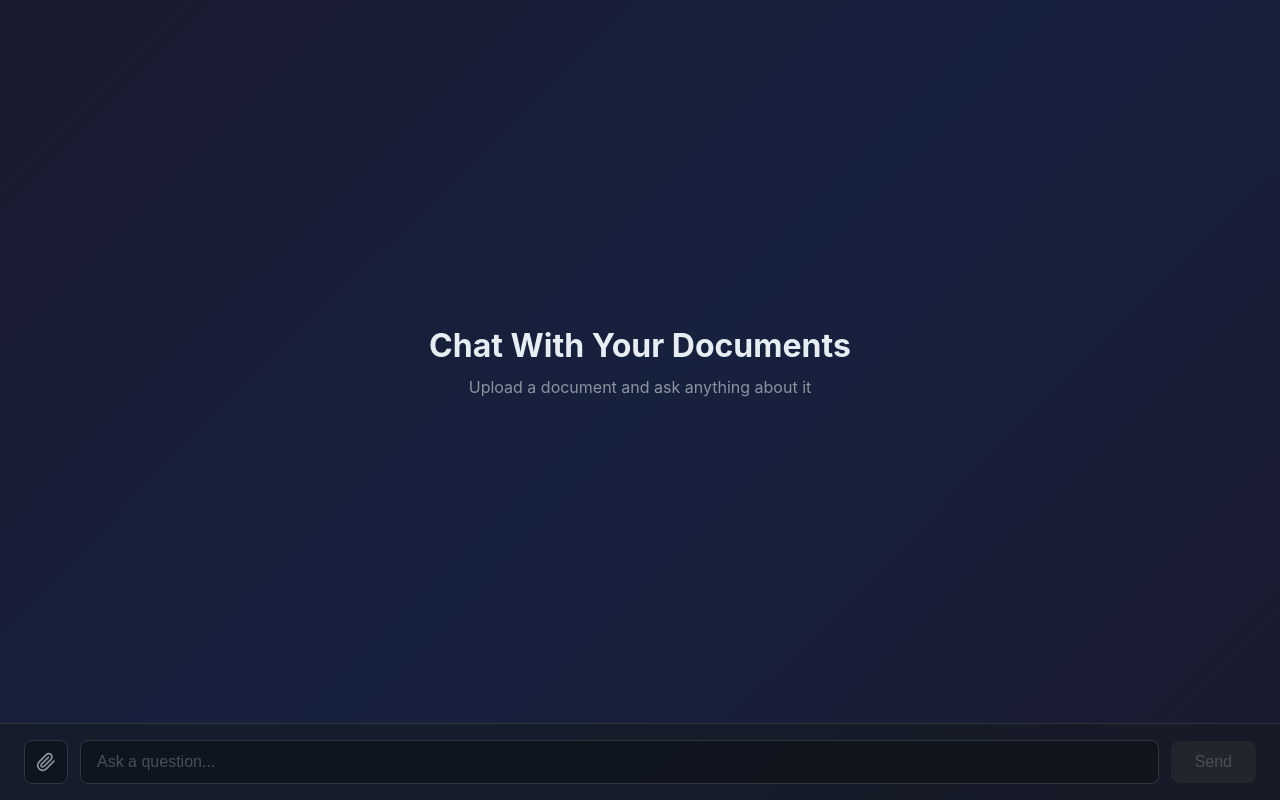
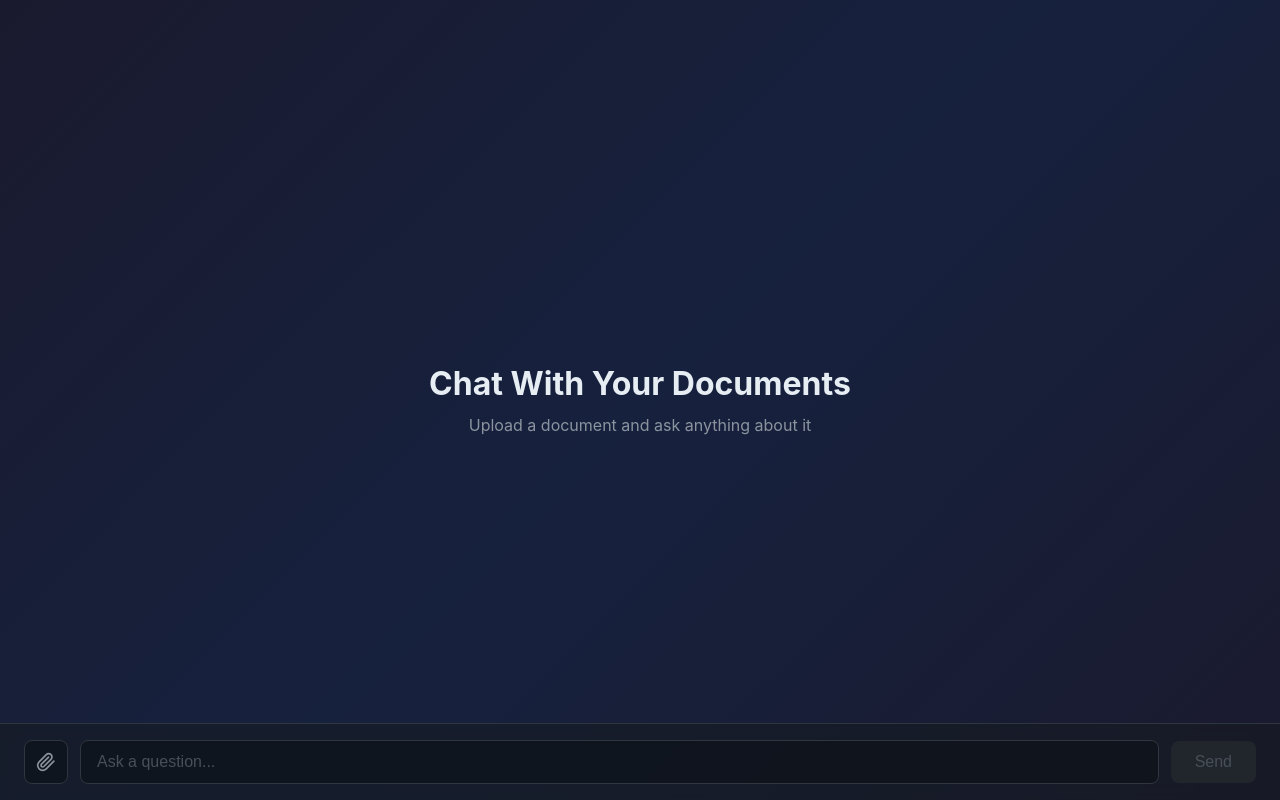
Before and after one commit to soorajjsbabu/chat-with-docs, a Vue app in the folder frontend/: page / in a window 1280 px wide. Built offline with nearby package versions, Linux system fonts and the light colour scheme.

Commit message:
feat: smooth animated transition from welcome screen to chat header

```diff
--- a/frontend/src/App.vue
+++ b/frontend/src/App.vue
@@ -14,6 +14,7 @@ const uploadStatus = ref('')
 const fileInput = ref(null)
 const isDragOver = ref(false)
 const modalOpen = ref(false)
+const isTransitioning = ref(false)
 
 const uploadedFiles = ref([])
 
@@ -97,7 +98,7 @@ async function uploadFiles() {
 
     setTimeout(() => {
       closeModal()
-    }, 2000)
+    }, 0.500)
   } catch (err) {
     uploadStatus.value = `Upload failed: ${err.message}`
   } finally {
@@ -108,6 +109,14 @@ async function uploadFiles() {
 async function sendMessage() {
   const question = input.value.trim()
   if (!question || loading.value) return
+
+  if (messages.value.length === 0) {
+    isTransitioning.value = true
+    await nextTick()
+    setTimeout(() => {
+      isTransitioning.value = false
+    }, 800)
+  }
 
   messages.value.push({
     role: 'user',
@@ -198,19 +207,26 @@ watch(loading, scrollToBottom)
 
 <template>
   <div class="app">
-    <transition name="header">
-      <header v-if="messages.length" class="small-header">
-        <h1>Chat With Your Documents</h1>
-      </header>
-    </transition>
-
-    <main ref="chatContainer" class="chat">
-      <div v-if="!messages.length" class="welcome">
-        <h2 class="welcome-title">Chat With Your Documents</h2>
-        <p class="welcome-desc">Upload a document and ask anything about it</p>
+    <div
+      class="title-overlay"
+      :class="{ 'is-header': messages.length > 0 || isTransitioning }"
+    >
+      <h1 class="animated-title">Chat With Your Documents</h1>
+      <p
+        class="subtitle"
+        :class="{ 'is-hidden': messages.length > 0 || isTransitioning }"
+      >
+        Upload a document and ask anything about it
+      </p>
     </div>
 
-      <template v-else>
+    <main
+      ref="chatContainer"
+      class="chat"
+      :class="{ 'has-header': messages.length > 0 || isTransitioning }"
+    >
+      <template v-if="messages.length">
+        <div class="messages-container">
           <div
             v-for="(msg, index) in messages"
             :key="index"
@@ -240,6 +256,7 @@ watch(loading, scrollToBottom)
             </div>
           </div>
           <div ref="bottomAnchor" class="bottom-anchor"></div>
+        </div>
       </template>
     </main>
 
@@ -312,7 +329,7 @@ watch(loading, scrollToBottom)
                 stroke-linecap="round"
                 stroke-linejoin="round"
               >
-                <path d="M4 17v2a2 2 0 0 0 2 2h12a2 2 0 0 0 2-2v-2" />
+                <path d="M4 17v2a2 2 0 0 0 2 2h12a`2 `2 0 0 0 2-2v-2" />
                 <polyline points="7 11 12 16 17 11" />
                 <line x1="12" y1="16" x2="12" y2="4" />
               </svg>
@@ -376,32 +393,64 @@ html, body, #app {
   background: linear-gradient(135deg, #1a1a2e 0%, #16213e 50%, #1a1a2e 100%);
 }
 
-/* Small header (chat state) */
-.small-header {
-  flex-shrink: 0;
+/* Title overlay - transitions between welcome center and header top */
+.title-overlay {
+  position: fixed;
+  z-index: 50;
+  text-align: center;
+  width: 100%;
+  pointer-events: none;
+  transition: all 0.7s cubic-bezier(0.4, 0, 0.2, 1);
+
+  /* Welcome state (centered) */
+  top: 50%;
+  left: 50%;
+  transform: translate(-50%, -50%);
+  padding: 0;
+  background-color: transparent;
+  border-bottom: 1px solid transparent;
+  backdrop-filter: blur(0px);
+}
+
+.title-overlay.is-header {
+  /* Header state (top bar) */
+  top: 0;
+  left: 0;
+  transform: translate(0, 0);
   padding: 0.75rem 1.5rem;
   background-color: rgba(22, 27, 34, 0.6);
+  border-bottom: 1px solid #30363d;
   backdrop-filter: blur(8px);
-  border-bottom: 1px solid #30363d;
-  text-align: center;
 }
 
-.small-header h1 {
+.animated-title {
   margin: 0;
+  font-size: 2rem;
+  font-weight: 700;
+  color: #e6edf3;
+  transition: all 0.7s cubic-bezier(0.4, 0, 0.2, 1);
+  white-space: nowrap;
+}
+
+.title-overlay.is-header .animated-title {
   font-size: 1rem;
   font-weight: 600;
-  color: #e6edf3;
 }
 
-.header-enter-active,
-.header-leave-active {
-  transition: opacity 0.3s ease, transform 0.3s ease;
+.subtitle {
+  margin: 0.75rem 0 0 0;
+  font-size: 1rem;
+  color: #8b949e;
+  opacity: 1;
+  max-height: 2rem;
+  transition: all 0.6s cubic-bezier(0.4, 0, 0.2, 1);
+  overflow: hidden;
 }
 
-.header-enter-from,
-.header-leave-to {
+.subtitle.is-hidden {
   opacity: 0;
-  transform: translateY(-10px);
+  max-height: 0;
+  margin-top: 0;
 }
 
 /* Chat area */
@@ -412,31 +461,19 @@ html, body, #app {
   display: flex;
   flex-direction: column;
   gap: 1rem;
+  transition: padding-top 0.7s cubic-bezier(0.4, 0, 0.2, 1);
 }
 
-/* Welcome screen */
-.welcome {
-  flex: 1;
+.chat.has-header {
+  padding-top: 4.5rem;
+}
+
+/* Messages container fade-in */
+.messages-container {
   display: flex;
   flex-direction: column;
-  align-items: center;
-  justify-content: center;
-  text-align: center;
-  gap: 0.75rem;
+  gap: 1rem;
   animation: fadeIn 0.5s ease-out;
-}
-
-.welcome-title {
-  margin: 0;
-  font-size: 2rem;
-  font-weight: 700;
-  color: #e6edf3;
-}
-
-.welcome-desc {
-  margin: 0;
-  font-size: 1rem;
-  color: #8b949e;
 }
 
 /* Message rows */
```
Lines whose indentation alone changed are shown as unchanged.
